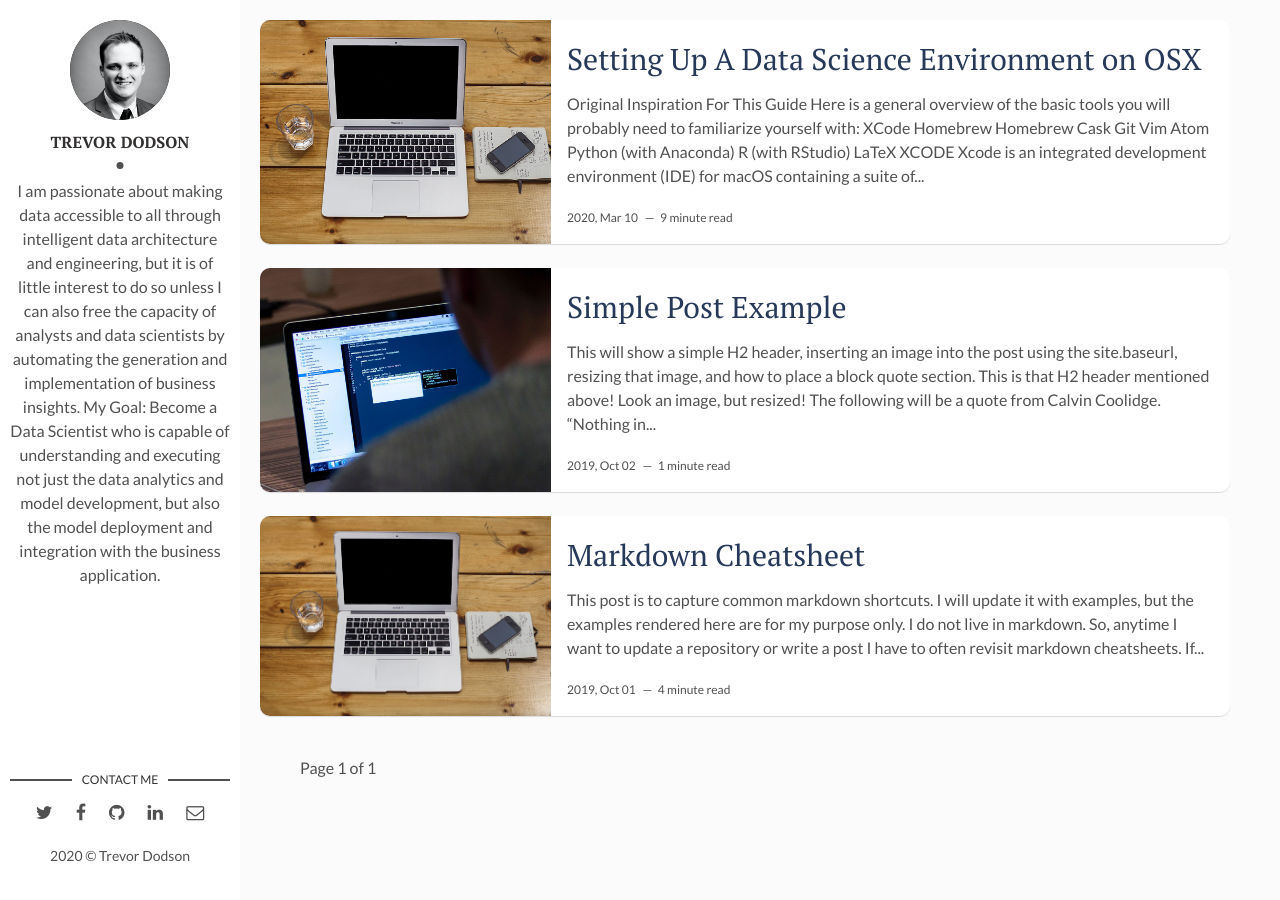
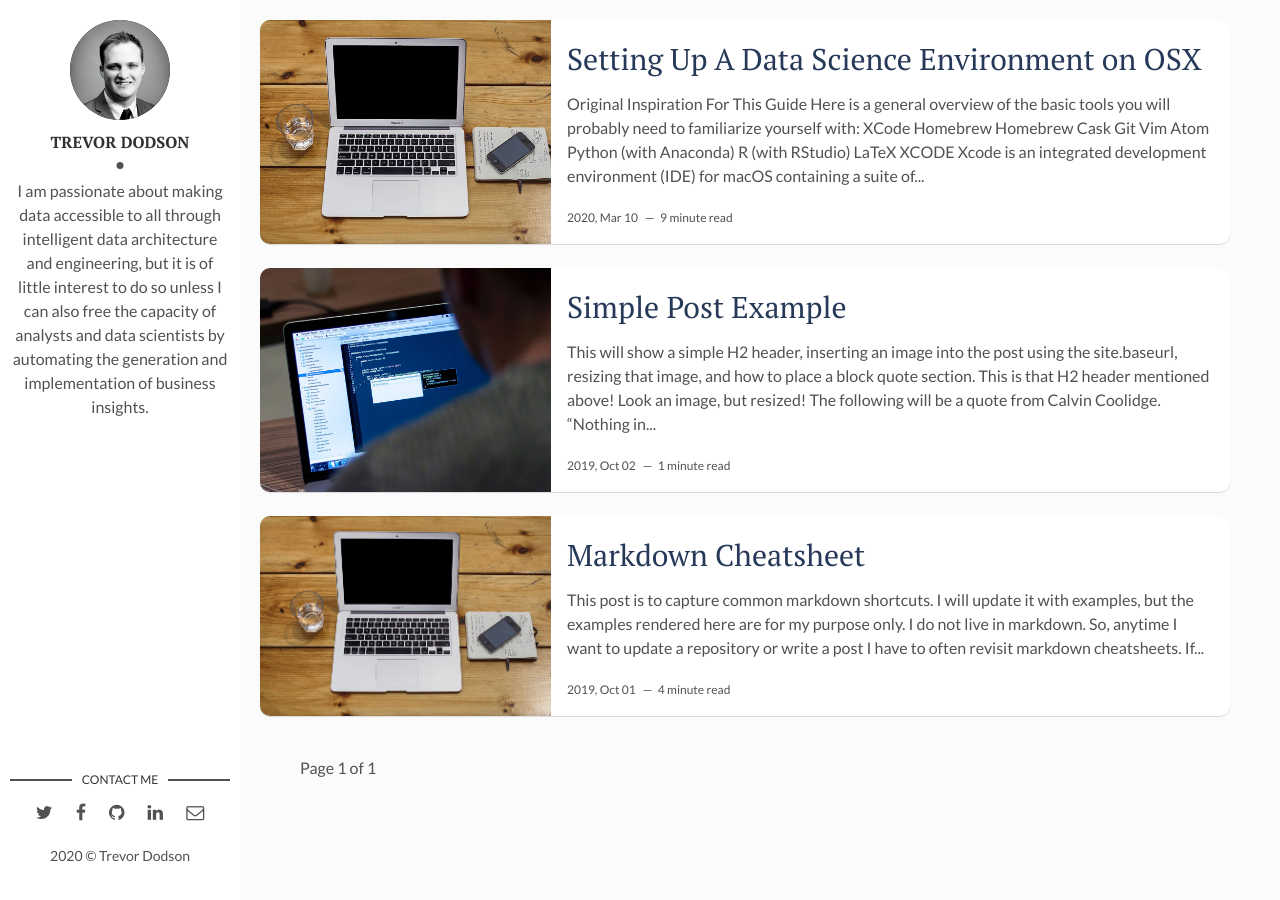
Before and after one commit to tjdodson/tjdodson.github.io, a Jekyll site: the page built from index.html, in a window 1280 px wide. Built offline with Jekyll 4.4.1, drawn with Linux system fonts in a browser that asks for light colours; the list of posts is cut into pages by our own code.

```diff
--- a/_config.yml
+++ b/_config.yml
@@ -13,13 +13,12 @@ author: Trevor Dodson # add your name
 author-img: HeadShots/portfolio_profile.png # add your photo
 about-author: > # add description
   I am passionate about making data accessible to all through intelligent data architecture and engineering, but it is of little interest to do so unless I can also free the capacity of analysts and data scientists by automating the generation and implementation of business insights.
-  My Goal: Become a Data Scientist who is capable of understanding and executing not just the data analytics and model development, but also the model deployment and integration with the business application.
 
 social-twitter: TrevorDodson7 # add your Twitter handle
 social-facebook: trevor.dodson.5 # add your Facebook handle
 social-github: tjdodson # add your Github handle
 social-linkedin: trevor-dodson # add your Linkedin handle
-social-email: trevor.dodson@walmart.com # add your Email address
+social-email: trevorjoedodson@gmail.com # add your Email address
 
 # Disqus
 discus-identifier: # add your discus identifier
```
